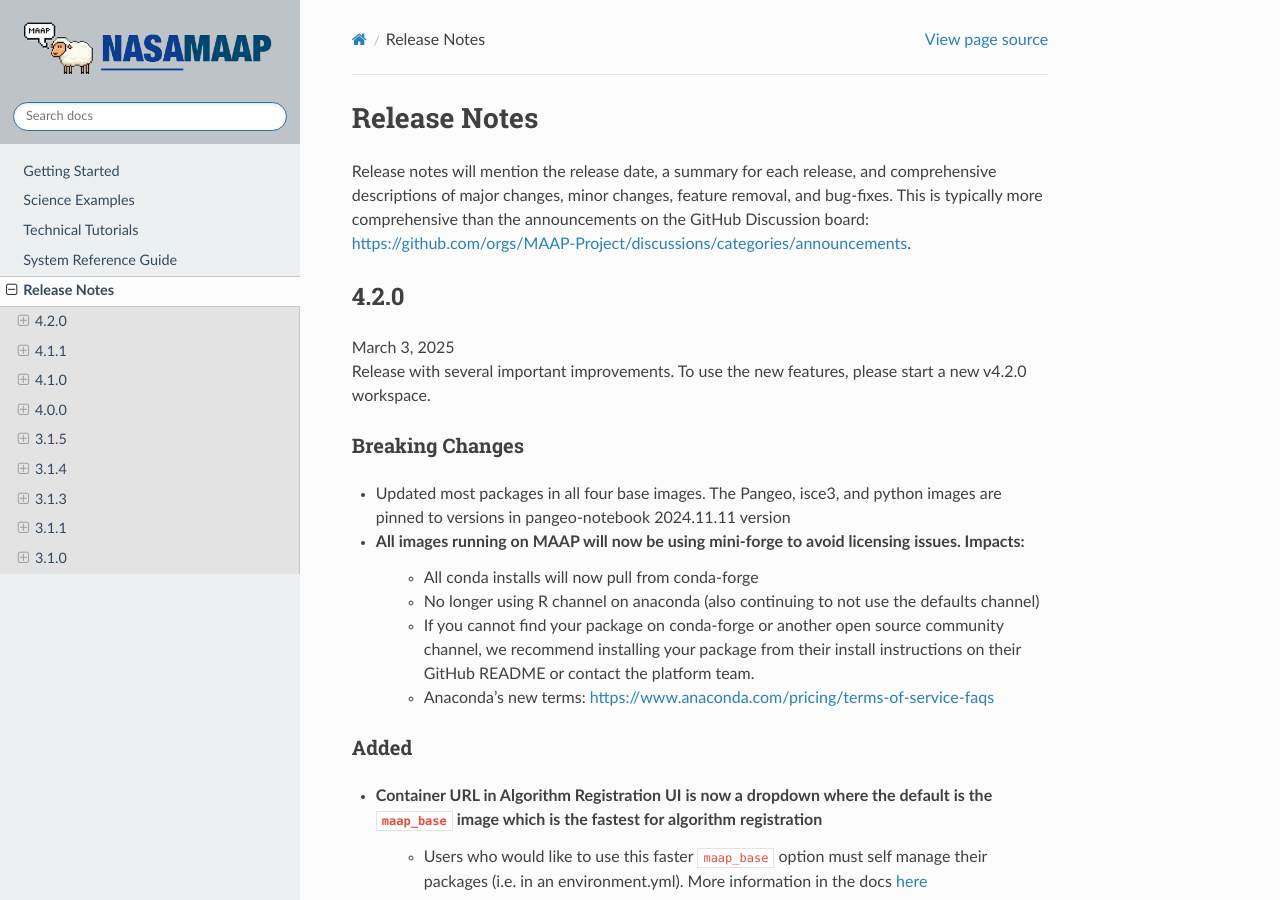
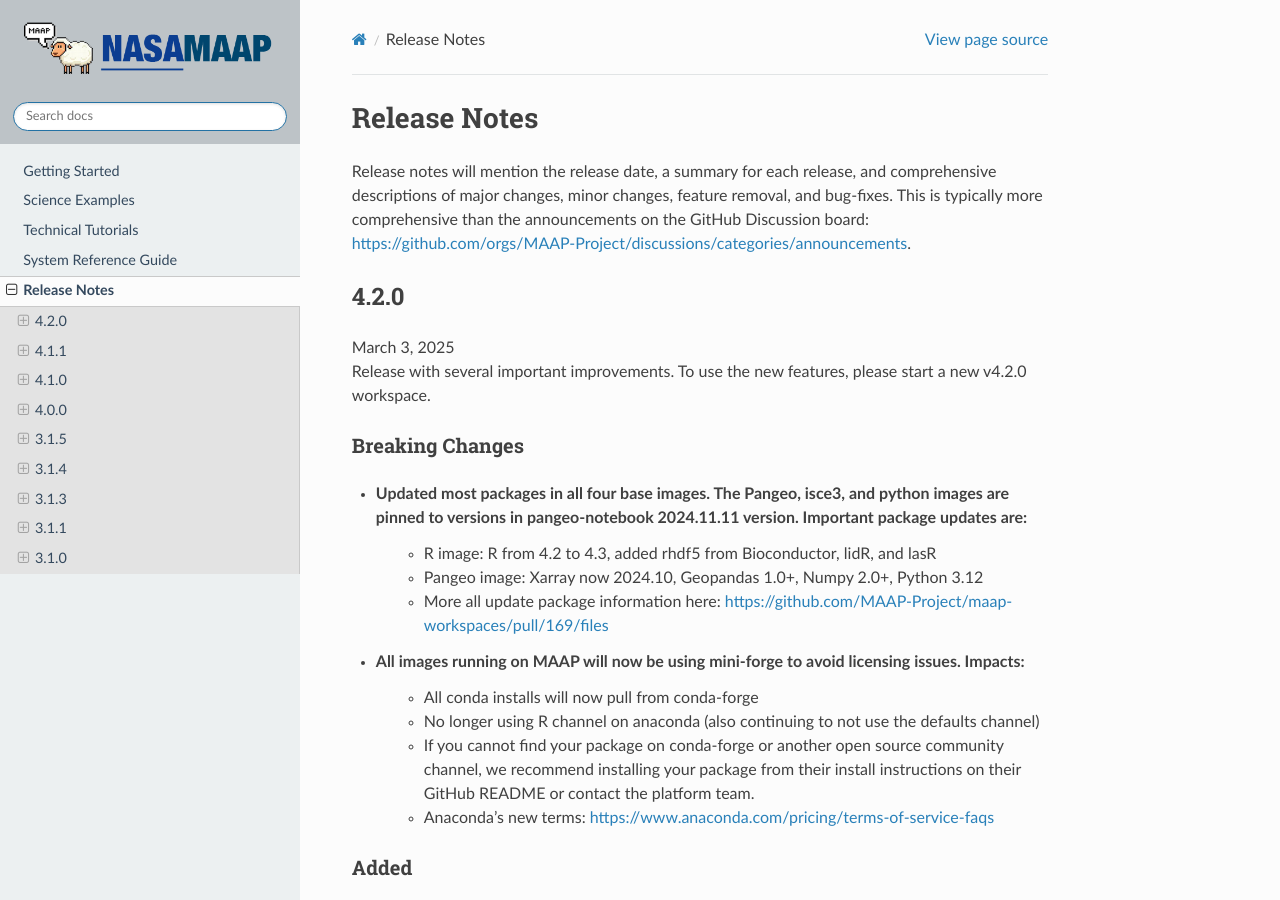
Before and after one commit to MAAP-Project/maap-documentation, a Sphinx documentation site: the page built from docs/source/release_notes.rst, in a window 1280 px wide and 900 px high. Built offline with Sphinx 7.4.7 and the Read the Docs theme 3.1.0, drawn with Linux system fonts in a browser that asks for light colours; pages that are not in the unit, such as notebooks, are missing from menus.

Commit message:
updated which package changes are important

```diff
--- a/docs/source/release_notes.rst
+++ b/docs/source/release_notes.rst
@@ -11,7 +11,10 @@ Release notes will mention the release date, a summary for each release, and com
 
 Breaking Changes
 ^^^^^^^^^^^^^^^^^^^
-* Updated most packages in all four base images. The Pangeo, isce3, and python images are pinned to versions in pangeo-notebook 2024.11.11 version
+* Updated most packages in all four base images. The Pangeo, isce3, and python images are pinned to versions in pangeo-notebook 2024.11.11 version. Important package updates are:
+    * R image: R from 4.2 to 4.3, added rhdf5 from Bioconductor, lidR, and lasR
+    * Pangeo image: Xarray now 2024.10, Geopandas 1.0+, Numpy 2.0+, Python 3.12
+    * More all update package information here: https://github.com/MAAP-Project/maap-workspaces/pull/169/files
 * All images running on MAAP will now be using mini-forge to avoid licensing issues. Impacts:
     * All conda installs will now pull from conda-forge
     * No longer using R channel on anaconda (also continuing to not use the defaults channel)
```
